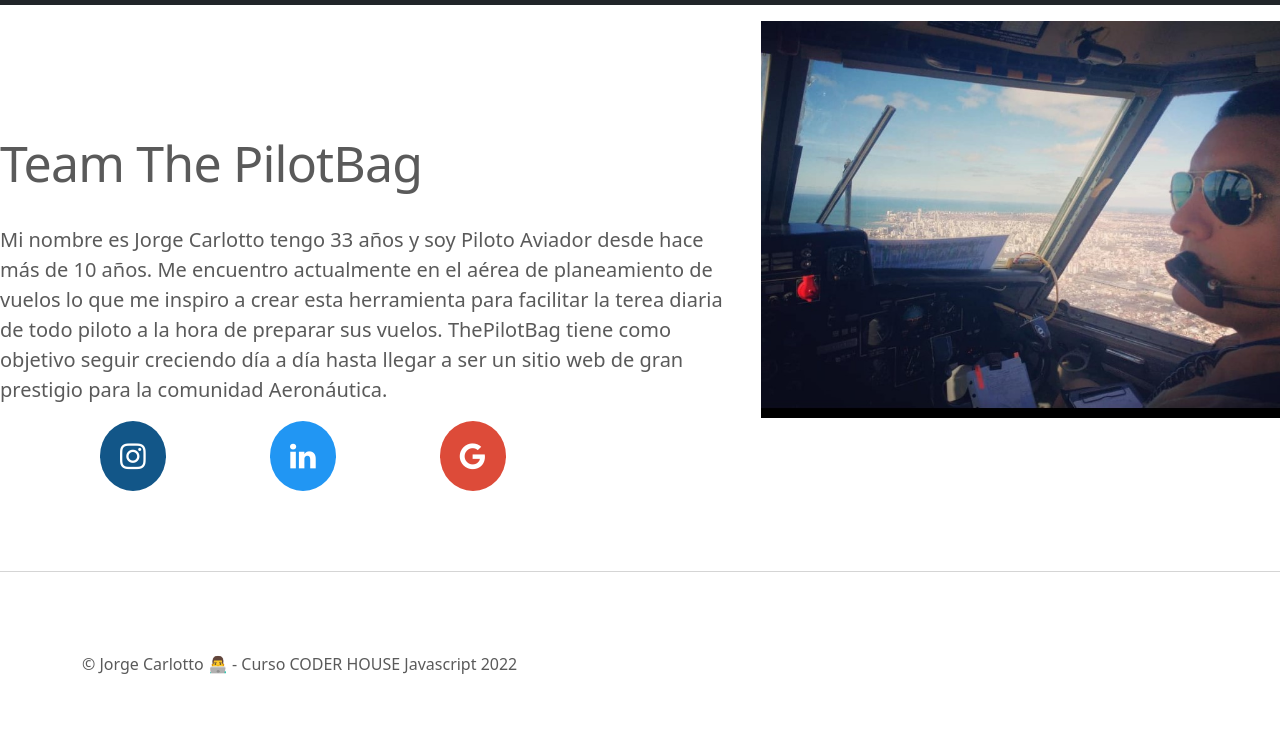
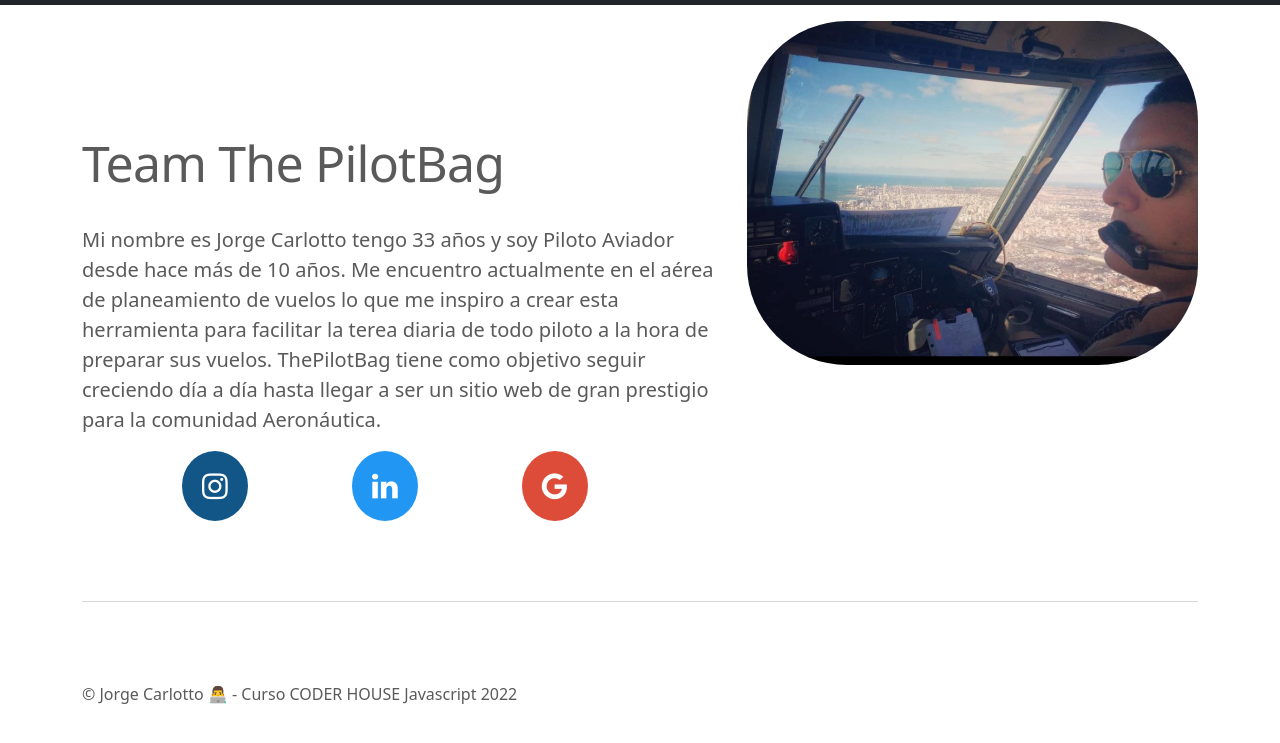
Before and after one commit to JorgeCarlotto/JsCoderHProyectoFinal, a website: page aboutUs.html in a window 1280 px wide. Shown: the part 51-794 px from the top of the page. Drawn offline with nearby package versions, Linux system fonts and the light colour scheme; some packages are replaced by stand-ins of ours; a script that the page names is missing.

Commit message:
some styles

```diff
--- a/aboutUs.html
+++ b/aboutUs.html
@@ -35,7 +35,7 @@
 
       <!--FIN  NAVBAR -->
     </header>
-<main>
+<main class="container">
 
 <br>
   <div class="row featurette">
@@ -51,7 +51,7 @@
 
     </div>
     <div class="col-md-5">
-      <img class="featurette-image img-fluid mx-auto" src="./public/img/imgAboutUs.jpg" alt="imgAboutUs">
+      <img id="imgAuboutUs" class="featurette-image img-fluid mx-auto" src="./public/img/imgAboutUs.jpg" alt="imgAboutUs">
 
     </div>
   </div>
--- a/styles.css
+++ b/styles.css
@@ -204,6 +204,8 @@ background-position-x:center;
 
 }
 
+/*vista aboutUs*/
+
 /* Style all font awesome icons */
 .fa {
   margin-left: 100px;
@@ -242,3 +244,9 @@ background-position-x:center;
   color: white;
 
 }
+
+
+#imgAuboutUs{
+  border-radius:100px;
+
+}
```
Also changed, not shown: main.html (+3 -3 lines).
